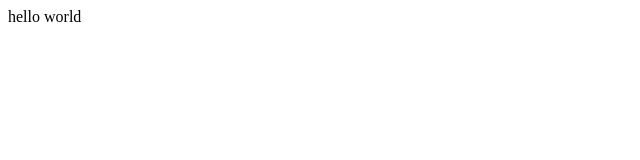
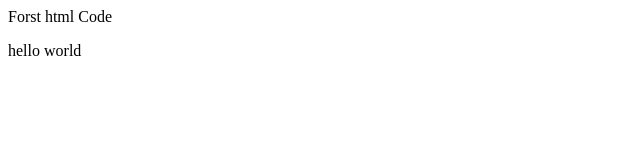
Before and after one commit to alokiksingh676/demo, a plain HTML site: page index.html in a window 1280 px wide. Shown: the whole page, without its empty margins (0-640 px from the left). Drawn offline with Linux system fonts and the light colour scheme.

Commit message:
Update index.html

```diff
--- a/index.html
+++ b/index.html
@@ -1 +1,2 @@
+<h>Forst html Code</h>
 <p>hello world</p>
```
